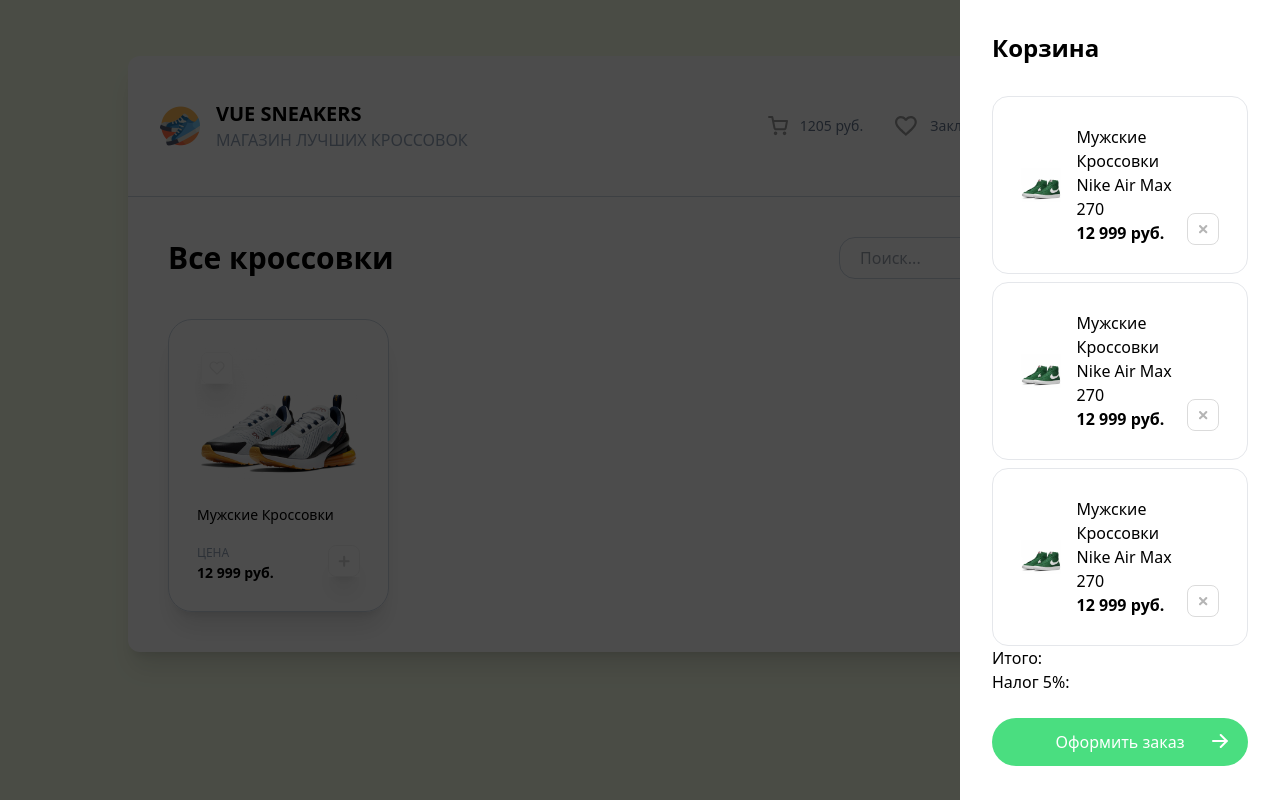
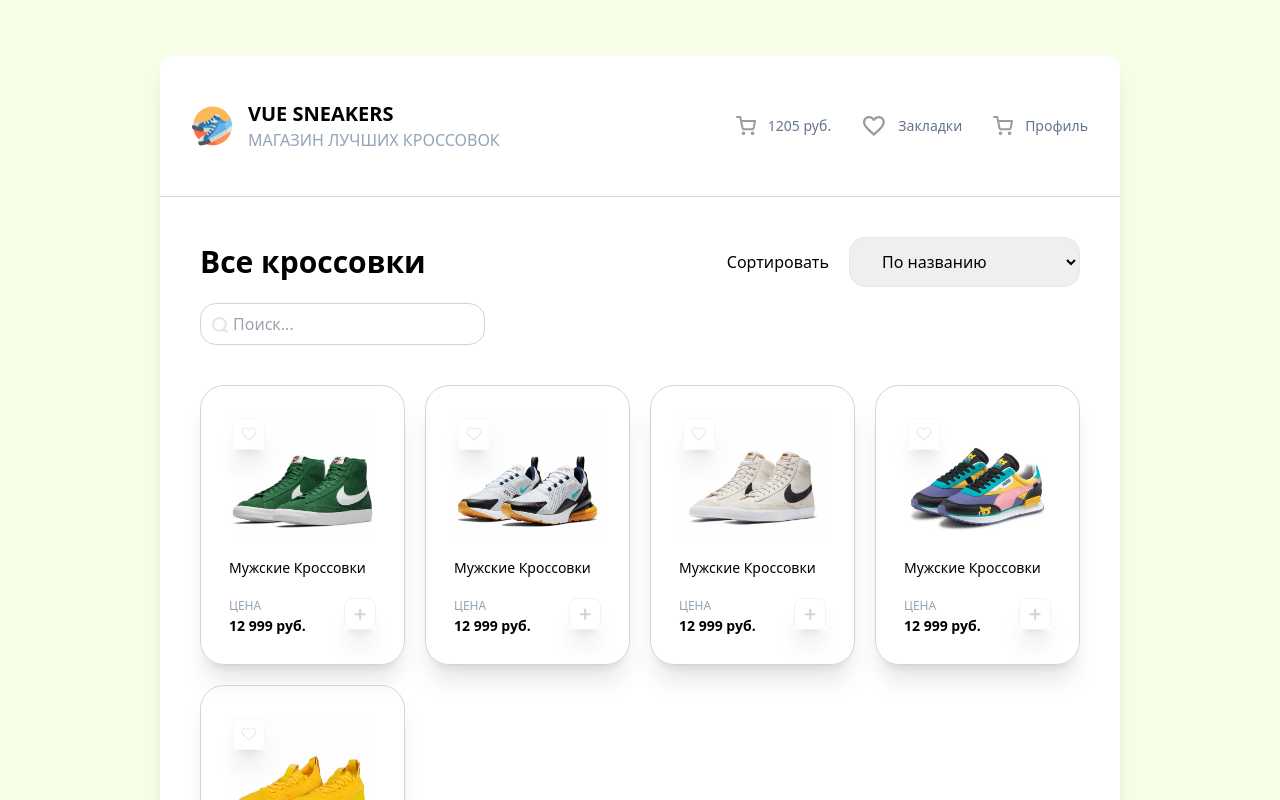
Before and after one commit to nextjscripta/vue-sneakers, a Vue app: page / in a window 1280 px wide. Shown: the top 800 px of the page. Built offline with nearby package versions, Linux system fonts and the light colour scheme.

Commit message:
fixed and decomposition

```diff
--- a/src/App.vue
+++ b/src/App.vue
@@ -1,13 +1,13 @@
 <script setup>
 import Header from '@/components/Header.vue'
 import CardList from '@/components/CardList.vue'
-import Drawer from '@/components/Drawer.vue'
+import Drawer from '@/components/Cart/Drawer.vue'
 
 </script>
 
 <template>
-  <Drawer/>
-  <div class="w-4/5 m-auto bg-white rounded-xl mt-14 shadow-xl">
+<!--  <Drawer/>-->
+  <div class="w-11/12 lg:w-3/4 m-auto bg-white rounded-xl mt-14 shadow-xl">
     <Header/>
     <CardList/>
 
--- a/src/components/CardList.vue
+++ b/src/components/CardList.vue
@@ -1,25 +1,29 @@
 <script setup>
 import Card from '@/components/Card.vue'
-
-
-const isFavoriteClicked = () => {
-  alert('clicked')
-}
-
-const isAddClicked = () => {
- alert('clicked')
-}
 
 </script>
 
 <template>
-  <div class="flex flex-wrap justify-between items-center pt-10 mx-10">
+  <div class="flex flex-wrap gap-4 justify-center md:justify-between items-center pt-10 mx-10">
     <h2 class="text-3xl font-bold ">Все кроссовки</h2>
-    <input type="text" placeholder="Поиск..." class="border border-slate-300 px-5 py-2 rounded-2xl">
+    <div class="flex gap-5 items-center">
+      <span>Сортировать</span>
+      <select class="border rounded-2xl py-3 px-7">
+        <option value="name">По названию</option>
+        <option value="des">По цене (дешевые)</option>
+        <option value="asc">По цене (доорогие)</option>
+      </select>
+    </div>
+    <div class="relative">
+      <img src="/search.svg" alt="search icon" class="absolute top-3.5 left-3">
+    <input type="text" placeholder="Поиск..." class="border border-slate-300 pl-8 pr-5 py-2 rounded-2xl">
+    </div>
   </div>
-  <div class="grid sm:grid-cols-2 lg:grid-cols-3 xl:grid-cols-4 gap-5 p-10 justify-center">
+  <div class="grid justify-items-center md:grid-cols-2 lg:grid-cols-3 xl:grid-cols-4 gap-5 p-10 justify-center">
+    <Card title="Мужские Кроссовки" price="12 999" image="/sneakers/sneakers-1.jpg"/>
     <Card title="Мужские Кроссовки" price="12 999" image="/sneakers/sneakers-2.jpg"/>
+    <Card title="Мужские Кроссовки" price="12 999" image="/sneakers/sneakers-3.jpg"/>
+    <Card title="Мужские Кроссовки" price="12 999" image="/sneakers/sneakers-4.jpg"/>
+    <Card title="Мужские Кроссовки" price="12 999" image="/sneakers/sneakers-5.jpg"/>
   </div>
 </template>
-
-<style scoped></style>
--- /dev/null
+++ b/src/components/Cart/CartFooter.vue
@@ -0,0 +1,23 @@
+<script setup></script>
+<!--Верстка подвала в корзине-->
+<template>
+  <div class="flex flex-col mt-20 gap-5">
+    <div class="flex justify-between">
+      <span>Итого:</span>
+      <div class="flex-1 border-b border-slate-300 mx-2"></div>
+      <b>21 498 руб.</b>
+    </div>
+    <div class="flex justify-between">
+      <span>Налог 5%:</span>
+      <div class="flex-1 border-b border-slate-300 mx-2"></div>
+      <b>1074 руб.</b>
+    </div>
+
+    <div class="bg-green-400 flex rounded-3xl p-3 justify-center relative cursor-pointer mt-6 hover:-translate-y-0.5 transition">
+      <span class="text-white">Оформить заказ</span>
+      <img src="/arrow-next.svg" alt="arrow next" class="absolute right-5 top-4" />
+    </div>
+  </div>
+</template>
+
+<style scoped></style>
--- a/src/components/CartItem.vue
+++ b/src/components/Cart/CartItem.vue
@@ -2,14 +2,15 @@
 
 </script>
 
+<!--  верстка карточки в корзине-->
 <template>
   <div class="border flex items-end rounded-2xl shadow-2xls p-7">
     <img src="/sneakers/sneakers-1.jpg" alt="product picture" class="size-1/5 self-center" />
     <div class="ml-4 flex flex-col">
-      <span>Мужские Кроссовки Nike Air Max 270</span>
+      <span>Мужские Кроссовки Nike Air Max 270 </span>
       <b>12 999 руб.</b>
     </div>
-    <img src="/close.svg" alt="close icon" class="cursor-pointer">
+    <img src="/close.svg" alt="close icon" class="cursor-pointer opacity-40 hover:opacity-100 transition">
   </div>
 
 </template>
--- /dev/null
+++ b/src/components/Cart/CartList.vue
@@ -0,0 +1,14 @@
+<script setup>
+import CartItem from '@/components/Cart/CartItem.vue'
+</script>
+
+<!--Верстка всех карточек в корзине-->
+<template>
+  <div class="mt-8 flex flex-col gap-2">
+    <CartItem />
+    <CartItem />
+    <CartItem />
+  </div>
+</template>
+
+<style scoped></style>
--- /dev/null
+++ b/src/components/Cart/Drawer.vue
@@ -0,0 +1,18 @@
+<script setup>
+import CartItem from '@/components/Cart/CartItem.vue'
+import CartList from '@/components/Cart/CartList.vue'
+import CartFooter from '@/components/Cart/CartFooter.vue'
+</script>
+
+<template>
+  <div class="fixed top-0 left-0 w-full h-full z-10 bg-black opacity-70"></div>
+  <div class="fixed right-0 top-0 h-full w-1/4 z-20 bg-white">
+    <div class="m-8 ">
+      <h2 class="text-2xl font-bold">Корзина</h2>
+      <div class="flex flex-col">
+        <CartList />
+        <CartFooter />
+      </div>
+    </div>
+  </div>
+</template>
--- a/src/components/Drawer.vue
+++ /dev/null
@@ -1,25 +0,0 @@
-<script setup>
-import CartItem from '@/components/CartItem.vue'
-</script>
-
-<template>
-  <div class="fixed top-0 left-0 w-full h-full z-10 bg-black opacity-70"></div>
-  <div class="fixed right-0 top-0 h-full w-1/4 z-20 bg-white">
-    <div class="m-8">
-      <h2 class="text-2xl font-bold">Корзина</h2>
-      <div class="mt-8 flex flex-col gap-2">
-        <CartItem />
-        <CartItem />
-        <CartItem />
-      </div>
-      <div class="flex flex-col">
-        <span>Итого:</span>
-        <span>Налог 5%:</span>
-        <div class="bg-green-400 flex rounded-3xl p-3 justify-center relative cursor-pointer mt-6">
-          <span class="text-white">Оформить заказ</span>
-          <img src="/arrow-next.svg" alt="arrow next" class="absolute right-5 top-4" >
-        </div>
-      </div>
-    </div>
-  </div>
-</template>
```
